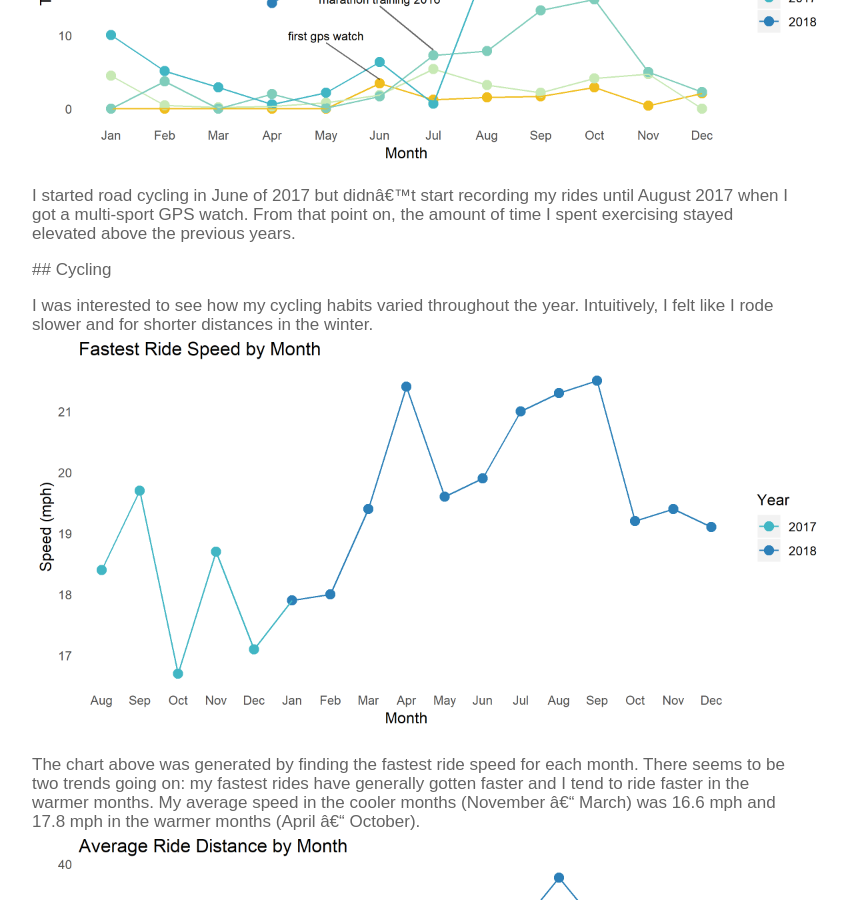
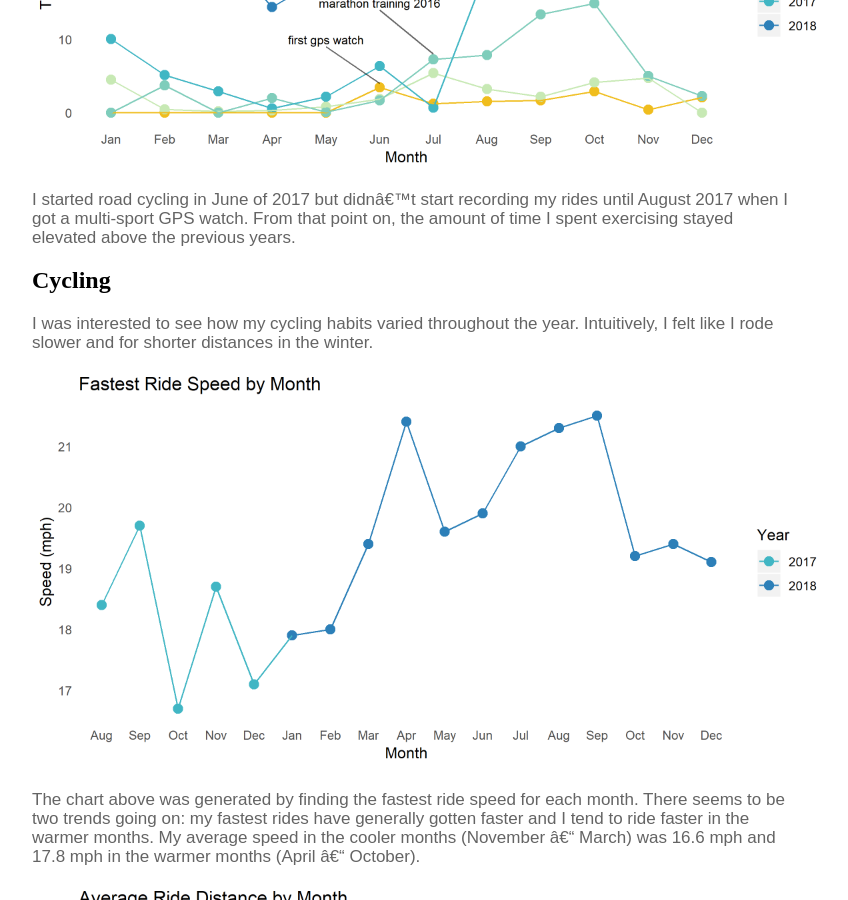
Before and after one commit to edeaster/edeaster.github.io, a Jekyll site: the page built from _posts/2019-06-11-Visualizing-Garmin-GPS-Data.md, in a window 1280 px wide and 900 px high, scrolled down 1730 px. Shown: the whole window, without its empty margins (224-1072 px from the left). Built offline with Jekyll 4.4.1, drawn with Linux system fonts in a browser that asks for light colours; some web fonts are replaced.

Commit message:
Update 2019-06-11-Visualizing-Garmin-GPS-Data.md

```diff
--- a/_posts/2019-06-11-Visualizing-Garmin-GPS-Data.md
+++ b/_posts/2019-06-11-Visualizing-Garmin-GPS-Data.md
@@ -15,61 +15,82 @@
 created with R and ggplot2, if you are interested in the
 code used to generate the visualization in this article please visit my [github page](https://github.com/edeaster/Garmin-Visualization).
 
-<img src="/projects/garmin_vis/images/overview_time.png" width="600" height="400" align="center">
+<p align ="center">
+<img src="/projects/garmin_vis/images/overview_time.png" width="600" height="400"/>
+ </p>
 
 My running volume has stayed relatively the same for the past two years but my cycling and swimming
 have increased. This is partially because I only started recording swimming and biking in August for 2017
 when I got a multi-sport watch. When controlling for the time between August and December my running
 decreased slightly, swimming stayed the same and cycling increased.
 
+<p align ="center">
 <img src="/projects/garmin_vis/images/jul-dec_time_by_act.png" width="600" height="400" align="center">
 <img src="/projects/garmin_vis/images/month_year_all.png" width="800" height="400" align="center">
+</p>
 
 I started road cycling in June of 2017 but didn’t start recording my rides until August 2017 when
 I got a multi-sport GPS watch. From that point on, the amount of time I spent exercising stayed elevated
 above the previous years.
 
- ## Cycling
+## Cycling
 
 I was interested to see how my cycling habits varied throughout the year. Intuitively, I felt like I rode slower
 and for shorter distances in the winter.
+
+<p align ="center">
 <img src="/projects/garmin_vis/images/Max_avg_speed_mon.png" width="800" height="400">
-
+ </p>
 
 The chart above was generated by finding the fastest ride speed for each month. There seems to be two trends going
 on: my fastest rides have generally gotten faster and I tend to ride faster in the warmer months. My average speed in
 the cooler months (November – March) was 16.6 mph and 17.8 mph in the warmer months (April – October).
+
+<p align ="center">
 <img src="/projects/garmin_vis/images/avg_dis_mon.png" width="800" height="400">
 <img src="/projects/garmin_vis/images/avg_speed_mon.png" width="800" height="400">
+ </p>
 
 My average ride distance peaked in August 2018 but varied by month. The average speed of all my rides
 steadily increased between May 2018 to September 2018. This increase in ride speed was likely due to
 the focused training I started in May to prepare for the triathlon I did in September.
+<p align ="center">
 <img src="/projects/garmin_vis/images/tot_dis_mon.png" width="800" height="400">
-
+ </p>
 As expected, I rode more in the warmer months than I did during the winter months.
 
 ## Running
 
+<p align ="center">
 <img src="/projects/garmin_vis/images/avg_run_dis_mon.png" width="800" height="400">
+ </p>
 
 The two spikes in November 2015 and 2016 are from the marathons I ran those years. The average
 was heavily skewed since I took time off after those races.
+
+<p align ="center">
 <img src="/projects/garmin_vis/images/tot_run_dis_mon.png" width="800" height="400">
+ </p>
 
 
 I expected my running distance to have decreased since I took up biking and swimming but the
 opposite seems to be true. I have become more consistent with running since June 2017 when I started cycling.
+
+<p align ="center">
 <img src="/projects/garmin_vis/images/run_speed_yr1718.png" width="800" height="400">
+ </p>
 
 I was interested to know how the distribution of my running speed has changed over the past two years.
 The majority of my runs for both 2017 and 2018 were between 6 and 7 mph, but in 2018 I started doing more
 runs in the 8 – 10 mph range and fewer runs less than 6 mph.
 
 ## Swimming
+
+<p align ="center">
 <img src="/projects/garmin_vis/images/swim_speed.png" width="800" height="400">
 <img src="/projects/garmin_vis/images/dis_swim.png" width="800" height="400">
 <img src="/projects/garmin_vis/images/swim_swolf.png" width="800" height="400">
+ </p>
 
 Swolf is a metric of swimming efficient with a lower number indicating higher efficiency. My swim
 efficient improved leading up to the triathlon I did in September 2018 and worsened after my last
```
